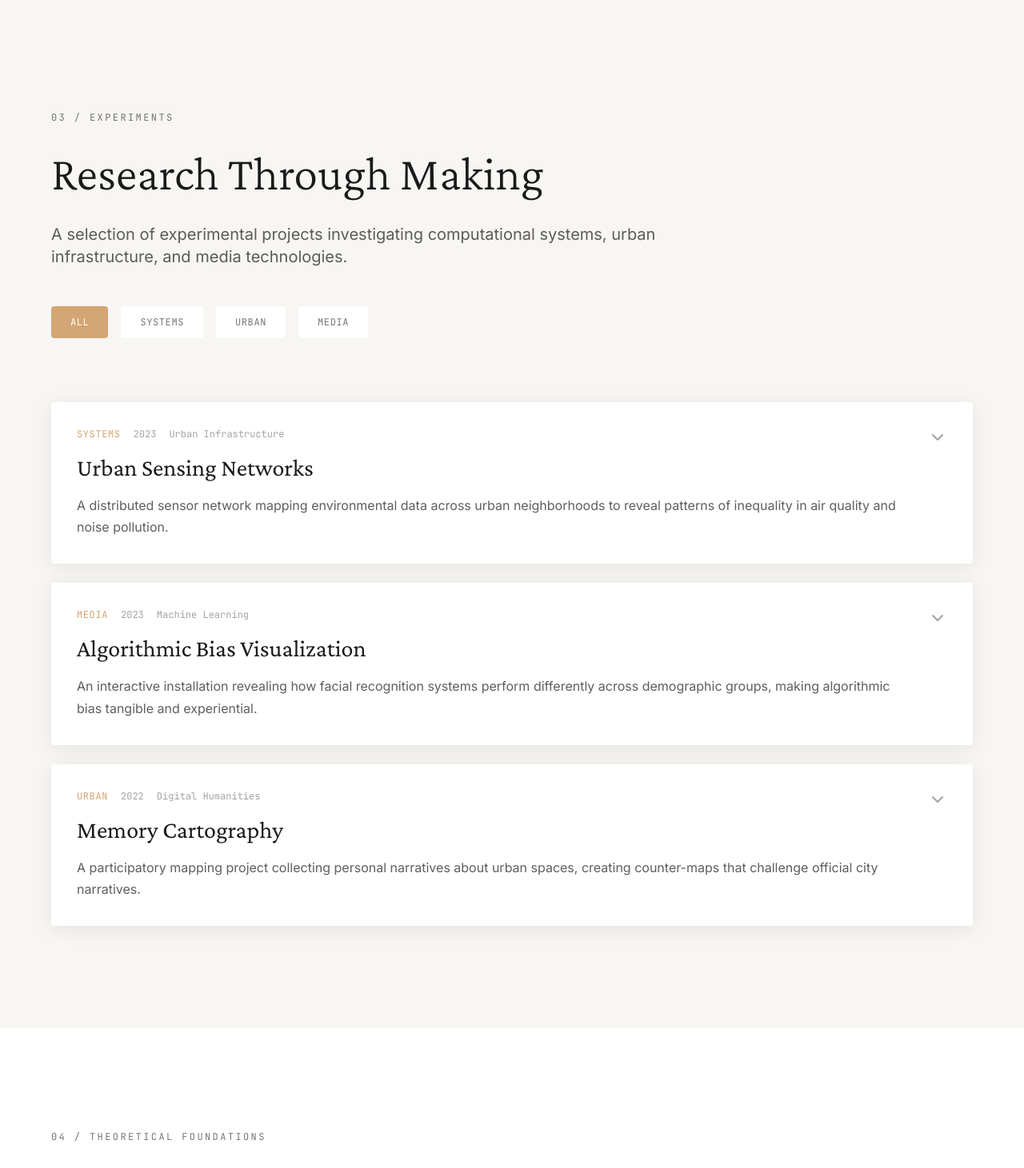
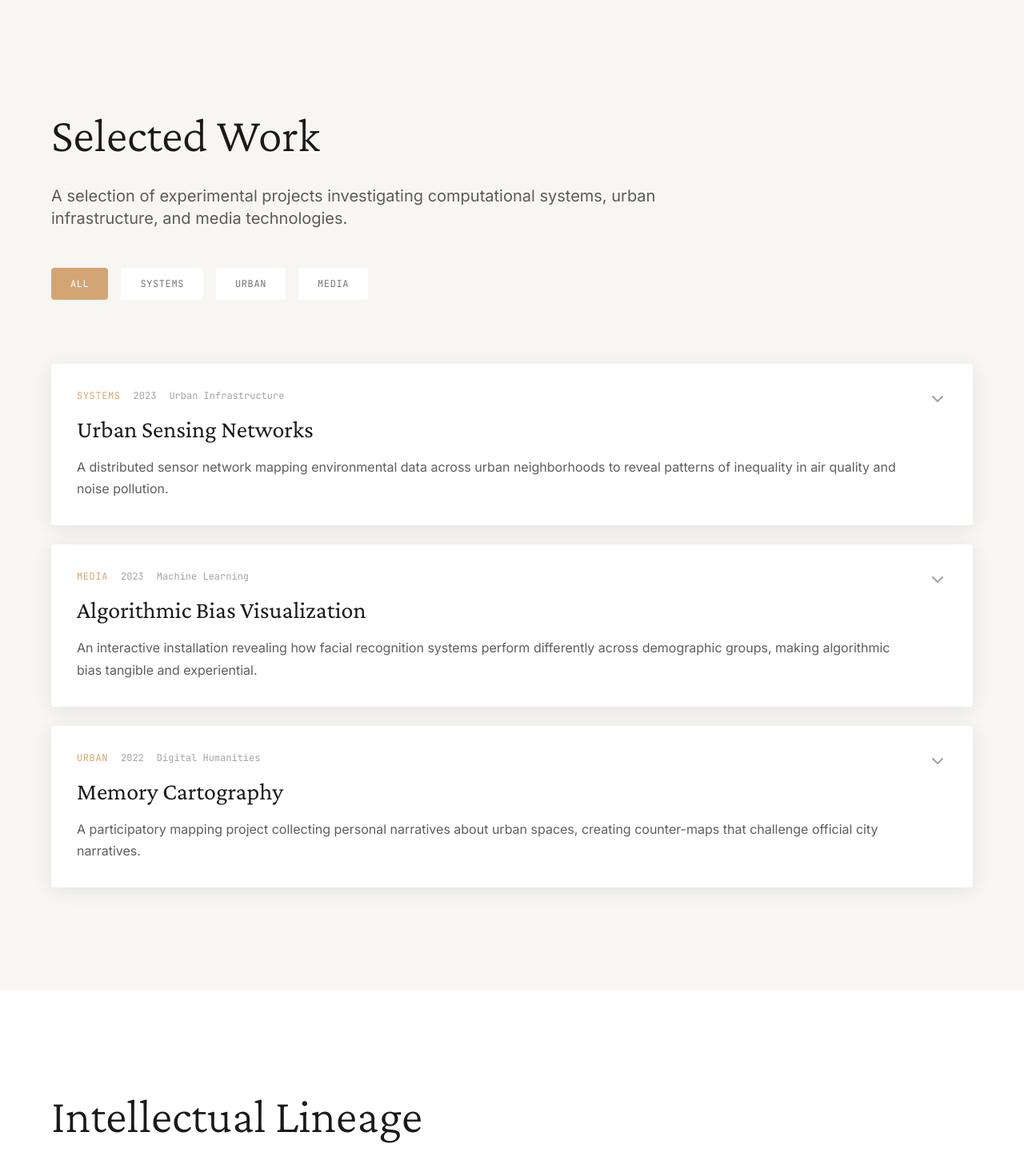
Before and after one commit to guitarphilius-png/portfolio, a React (Vite) app: page / in a window 1280 px wide. Shown: the part 1040-2501 px from the top of the page at 80% size. Built offline with nearby package versions, Linux system fonts and the light colour scheme.

Commit message:
Rename Experiments to Selected Work and remove all section numberings

```diff
--- a/src/components/portfolio/ExperimentsSection.tsx
+++ b/src/components/portfolio/ExperimentsSection.tsx
@@ -85,12 +85,8 @@ export default function ExperimentsSection() {
           transition={{ duration: 0.6 }}
           className="max-w-6xl mx-auto mb-20"
         >
-          <p className="font-mono text-xs uppercase tracking-[0.2em] text-charcoal/60 mb-8">
-            03 / Experiments
-          </p>
-
           <h2 className="font-display font-light text-3xl sm:text-4xl md:text-5xl lg:text-6xl text-charcoal mb-6 sm:mb-8 leading-tight">
-            Research Through Making
+            Selected Work
           </h2>
 
           <p className="font-body text-lg sm:text-xl text-charcoal/70 leading-[1.7] max-w-3xl mb-8 sm:mb-12">
--- a/src/components/portfolio/Navigation.tsx
+++ b/src/components/portfolio/Navigation.tsx
@@ -10,7 +10,7 @@ interface NavigationProps {
 const sections = [
   { id: 'hero', label: 'Home' },
   { id: 'about', label: 'About' },
-  { id: 'experiments', label: 'Experiments' },
+  { id: 'experiments', label: 'Selected Work' },
   { id: 'theory', label: 'Theory' },
 ];
 
--- a/src/components/portfolio/TheorySection.tsx
+++ b/src/components/portfolio/TheorySection.tsx
@@ -89,10 +89,6 @@ export default function TheorySection() {
           transition={{ duration: 0.6 }}
           className="max-w-6xl mx-auto mb-20"
         >
-          <p className="font-mono text-xs uppercase tracking-[0.2em] text-charcoal/60 mb-8">
-            04 / Theoretical Foundations
-          </p>
-
           <h2 className="font-display font-light text-3xl sm:text-4xl md:text-5xl lg:text-6xl text-charcoal mb-6 sm:mb-8 leading-tight">
             Intellectual Lineage
           </h2>
```
